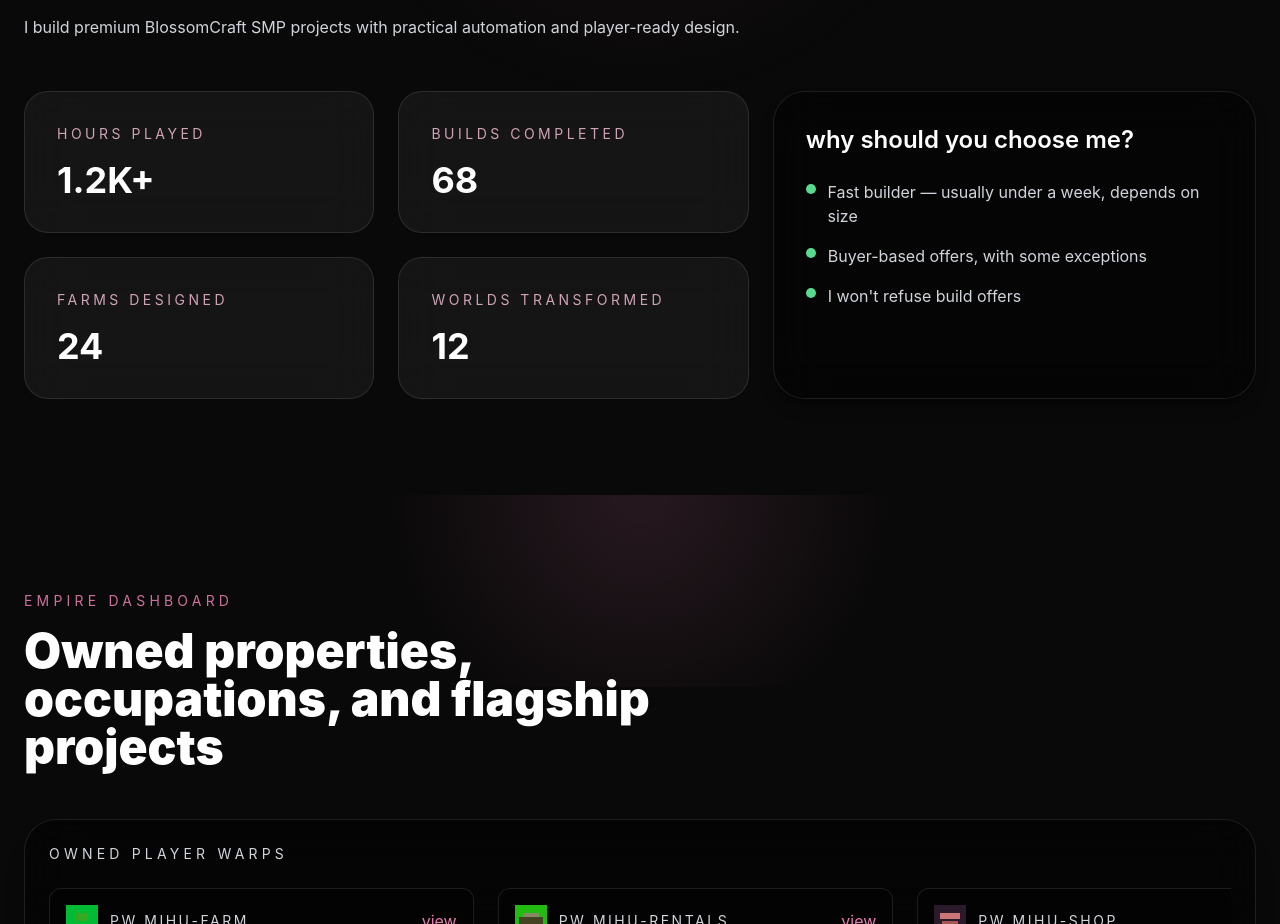
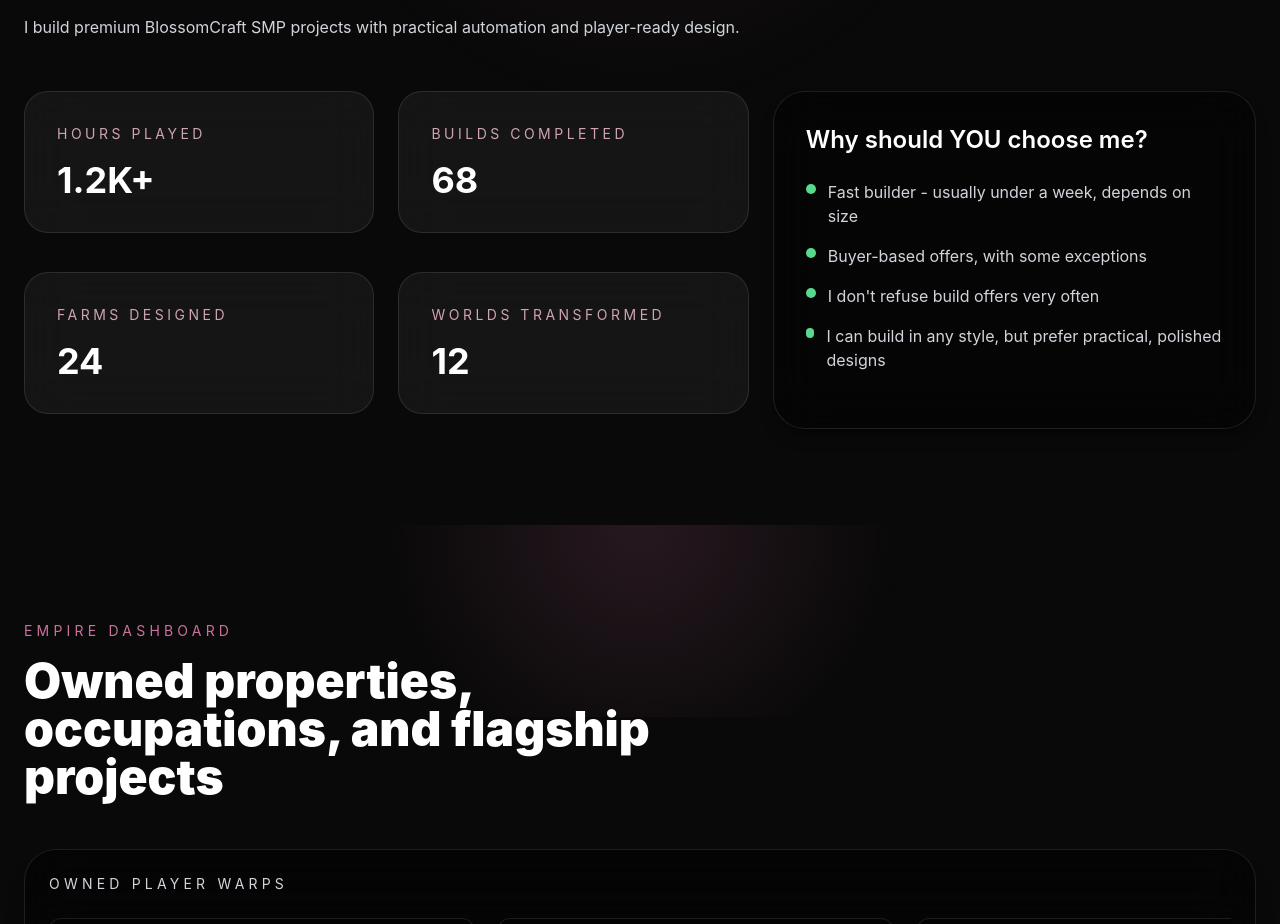
Before and after one commit to ro-mihaiu/ro-mihaiu.github.io, a Next.js app: page / in a window 1280 px wide. Shown: the part 1129-2053 px from the top of the page. Built offline with nearby package versions, Linux system fonts and the light colour scheme.

Commit message:
updating

```diff
--- a/src/components/AboutSection.tsx
+++ b/src/components/AboutSection.tsx
@@ -8,9 +8,10 @@ const stats = [
 ]
 
 const highlights = [
-  'Fast builder — usually under a week, depends on size',
+  'Fast builder - usually under a week, depends on size',
   'Buyer-based offers, with some exceptions',
-  "I won't refuse build offers"
+  "I don't refuse build offers very often",
+  'I can build in any style, but prefer practical, polished designs',
 ]
 
 export default function AboutSection() {
@@ -45,7 +46,7 @@ export default function AboutSection() {
           </div>
 
           <div className="rounded-[2rem] border border-white/10 bg-black/40 p-8 shadow-lg shadow-black/40 backdrop-blur-xl h-full flex flex-col">
-            <h3 className="text-2xl font-semibold text-white">why should you choose me?</h3>
+            <h3 className="text-2xl font-semibold text-white">Why should YOU choose me?</h3>
             <ul className="mt-6 space-y-4 text-gray-300 flex-1">
               {highlights.map((item) => (
                 <li key={item} className="flex gap-3">
```
